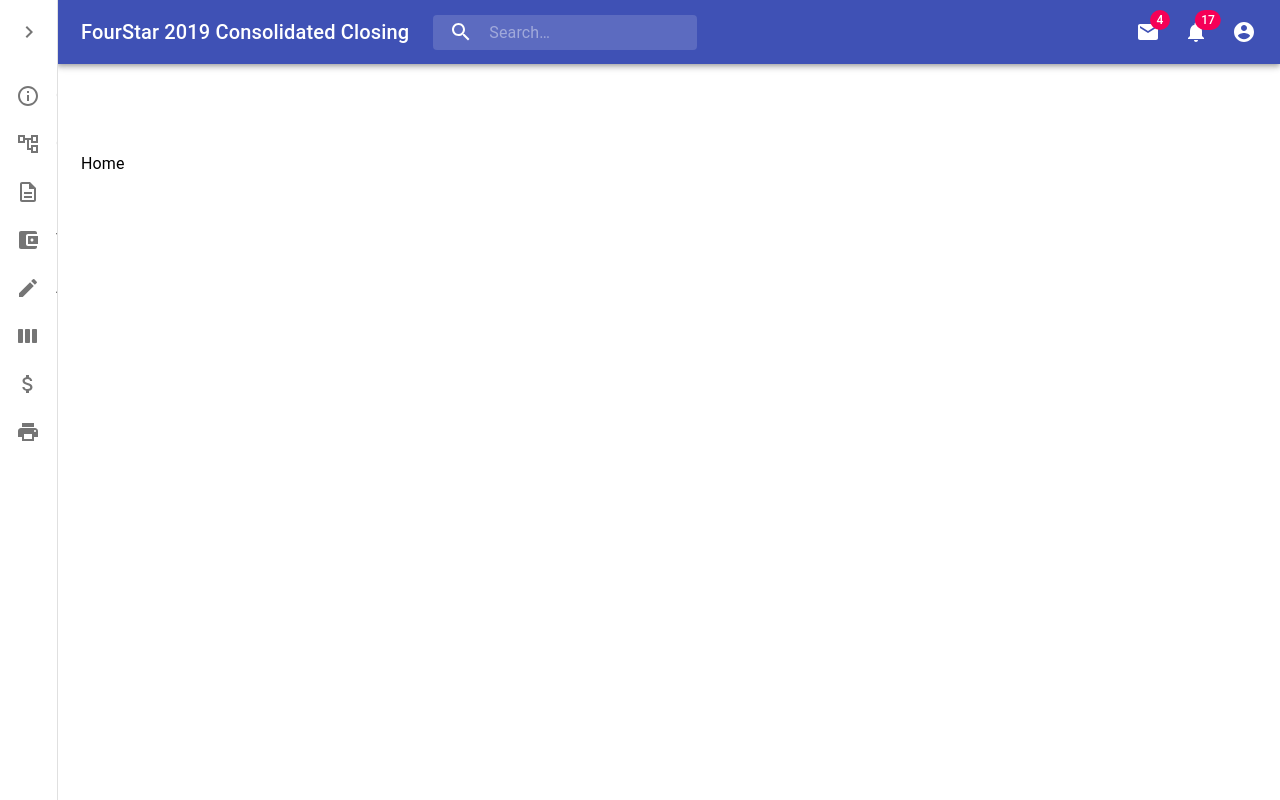
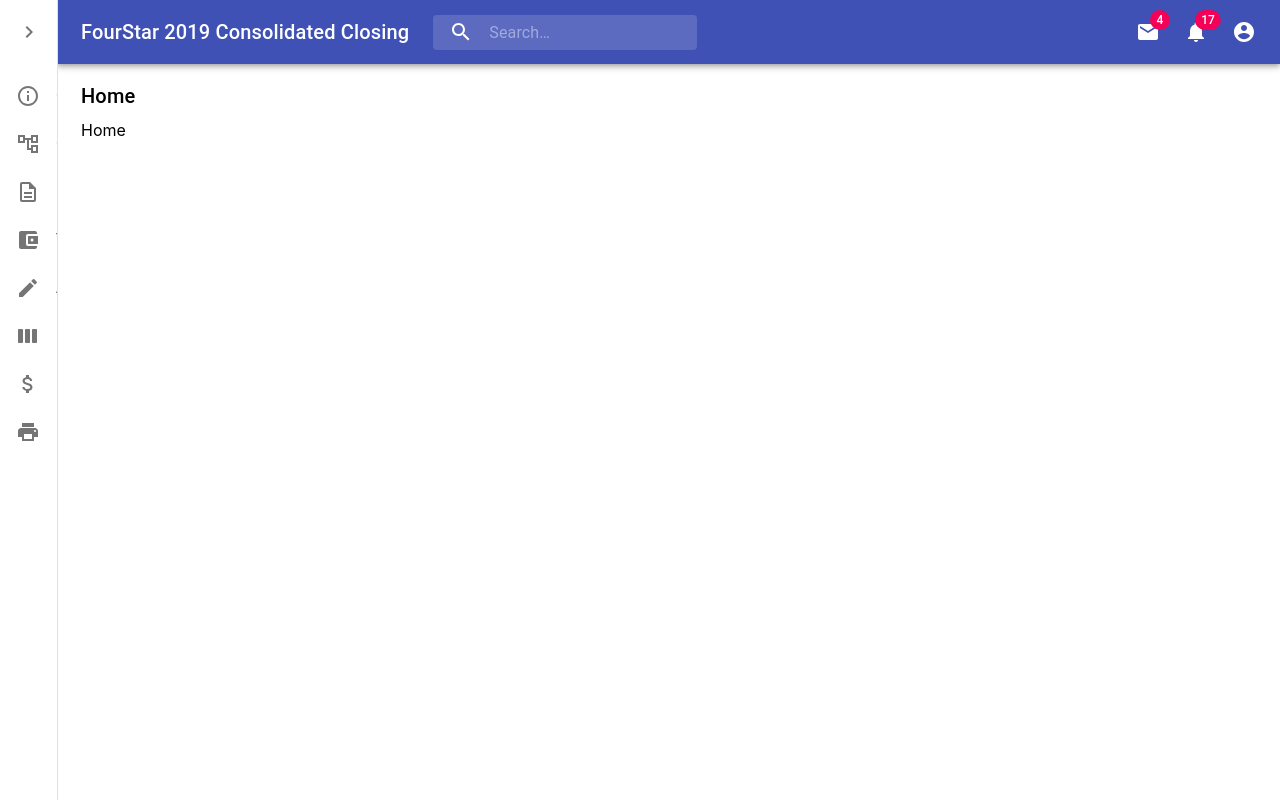
Before and after one commit to NoahGrayDL/datalobby-prototype, a React (Create React App) app: page / in a window 1280 px wide. Built offline with nearby package versions, Linux system fonts and the light colour scheme.

Commit message:
router basic and navLink

```diff
--- a/src/App.js
+++ b/src/App.js
@@ -6,15 +6,21 @@ function App() {
     <Router>
       <div>
         <Route exact path="/" component={Home} />
-        {/* <Route path="/audit-lobby" component={AuditLobbyRouter} />
-        <Route path="/accounting-lobby" component={AccountingLobbyRouter} /> */}
+        <Route path="/company-inforamtion" component={Home} />
+        <Route path="/chart-of-account" component={Home} />
+        <Route path="/ledgers" component={Home} />
+        <Route path="/trial-balance" component={Home} />
+        <Route path="/adjustments" component={Home} />
+        <Route path="/lead-sheet" component={Home} />
+        <Route path="/financial-statements" component={Home} />
+        <Route path="/report" component={Home} />
       </div>
     </Router>
   )
 }
 
 const Home = () => {
-  return <Layout>Home</Layout>
+  return <Layout menuTitle="Home">Home</Layout>
 }
 
 export default App
--- a/src/components/layout/Layout.js
+++ b/src/components/layout/Layout.js
@@ -8,21 +8,23 @@ const useStyles = makeStyles(theme => ({
   root: {
     display: "flex"
   },
+  contentContainer: {
+    flexGrow: 1,
+    padding: theme.spacing(2, 3)
+  },
   toolbar: {
     display: "flex",
-    alignItems: "center",
-    justifyContent: "flex-end",
-    padding: theme.spacing(0, 1),
-    ...theme.mixins.toolbar
+    alignItems: "left",
+    justifyContent: "flex-start",
+    padding: theme.spacing(0, 0, 1)
   },
   content: {
-    flexGrow: 1,
-    padding: theme.spacing(3)
+    flexGrow: 1
   }
 }))
 
 const Layout = props => {
-  const { children } = props
+  const { children, menuTitle } = props
   const classes = useStyles()
   const theme = useTheme()
   const [open, setOpen] = React.useState(false)
@@ -48,10 +50,11 @@ const Layout = props => {
       />
       <div style={{ width: "100%" }}>
         <Header open={open} />
-
-        <main className={classes.content}>
-          <div className={classes.toolbar} />
-          <Typography paragraph>{children}</Typography>
+        <main className={classes.contentContainer}>
+          <div className={classes.toolbar}>
+            <Typography variant="h6">{menuTitle}</Typography>
+          </div>
+          <div className={classes.content}>{children}</div>
         </main>
       </div>
     </div>
--- a/src/components/layout/Menu.js
+++ b/src/components/layout/Menu.js
@@ -1,4 +1,6 @@
 import React from "react"
+import { NavLink } from "react-router-dom"
+
 import { makeStyles } from "@material-ui/core/styles"
 import ListItem from "@material-ui/core/ListItem"
 import ListItemIcon from "@material-ui/core/ListItemIcon"
@@ -7,20 +9,37 @@ import ListItemText from "@material-ui/core/ListItemText"
 //-----*-----*-----*-----*-----*-----//
 
 const useStyles = makeStyles(theme => ({
-  menu: {},
+  link: {
+    textDecoration: "none",
+    color: "inherit",
+    padding: "none",
+    display: "flex"
+  },
+  activeMenu: {
+    color: "orange",
+    "& svg": {
+      fill: "orange"
+    }
+  },
   menuIcon: {
     minWidth: 40
   }
 }))
 
 const Menu = props => {
-  const { title, icon } = props
+  const { title, icon, url } = props
   const classes = useStyles()
   return (
-    <ListItem button key={title} className={classes.menu}>
-      <ListItemIcon className={classes.menuIcon}>{icon}</ListItemIcon>
-      <ListItemText primary={title} />
-    </ListItem>
+    <NavLink
+      to={url}
+      className={classes.link}
+      activeClassName={classes.activeMenu}
+    >
+      <ListItem button key={title} className={classes.menu}>
+        <ListItemIcon className={classes.menuIcon}>{icon}</ListItemIcon>
+        <ListItemText primary={title} />
+      </ListItem>
+    </NavLink>
   )
 }
 
--- a/src/components/layout/MenuList.js
+++ b/src/components/layout/MenuList.js
@@ -16,35 +16,43 @@ import PrintIcon from "@material-ui/icons/Print"
 const MENUS = [
   {
     title: "Company Information",
-    icon: <InfoOutlinedIcon />
+    icon: <InfoOutlinedIcon />,
+    url: "/company-inforamtion"
   },
   {
     title: "Chart of Account",
-    icon: <AccountTreeOutlinedIcon />
+    icon: <AccountTreeOutlinedIcon />,
+    url: "/chart-of-account"
   },
   {
     title: "Ledgers",
-    icon: <DescriptionOutlinedIcon />
+    icon: <DescriptionOutlinedIcon />,
+    url: "/ledgers"
   },
   {
     title: "Trial Balance",
-    icon: <AccountBalanceWalletIcon />
+    icon: <AccountBalanceWalletIcon />,
+    url: "/trial-balance"
   },
   {
     title: "Adjustments",
-    icon: <EditIcon />
+    icon: <EditIcon />,
+    url: "/adjustments"
   },
   {
     title: "Lead Sheet",
-    icon: <ViewWeekIcon />
+    icon: <ViewWeekIcon />,
+    url: "/lead-sheet"
   },
   {
     title: "Financial Statements",
-    icon: <AttachMoneyIcon />
+    icon: <AttachMoneyIcon />,
+    url: "/financial-statements"
   },
   {
     title: "Report",
-    icon: <PrintIcon />
+    icon: <PrintIcon />,
+    url: "/report"
   }
 ]
 
@@ -52,8 +60,8 @@ const MenuList = () => {
   return (
     <List>
       {MENUS.map((item, index) => {
-        const { title, icon } = item
-        return <Menu title={title} index={index} icon={icon} />
+        const { title, icon, url } = item
+        return <Menu title={title} index={index} icon={icon} url={url} />
       })}
     </List>
   )
```
